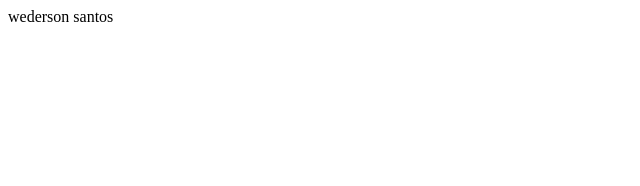
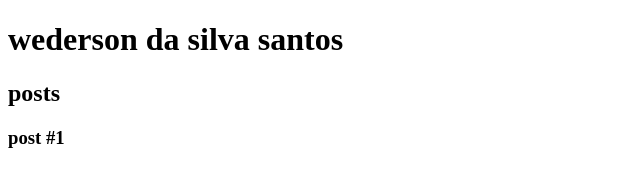
Before and after one commit to wederson1990/AulaDeHtmlDaDIO, a plain HTML site: page index.html in a window 1280 px wide. Shown: the whole page, without its empty margins (0-640 px from the left). Drawn offline with Linux system fonts and the light colour scheme.

Commit message:
aula de html
segunda aula

```diff
--- a/index.html
+++ b/index.html
@@ -5,6 +5,20 @@
         <title>wederson da silva santos</title>
     </head>
     <body>
-        wederson santos
+        <header>
+            <h1>wederson da silva santos</h1>
+        </header>
+        <section>
+            <header>
+                <h2> posts</h2>
+            </header>
+            <article>
+                <header>
+                    <h3> post #1</h3>
+                </header>
+            </article>
+        </section>
+        <footer></footer>
+
     </body>
 </html>
```
